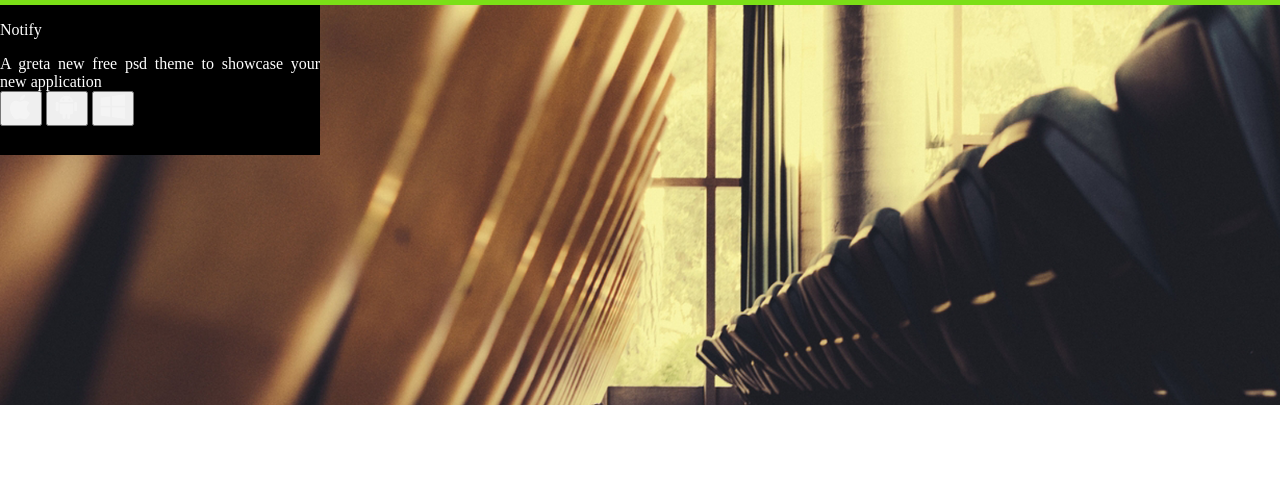
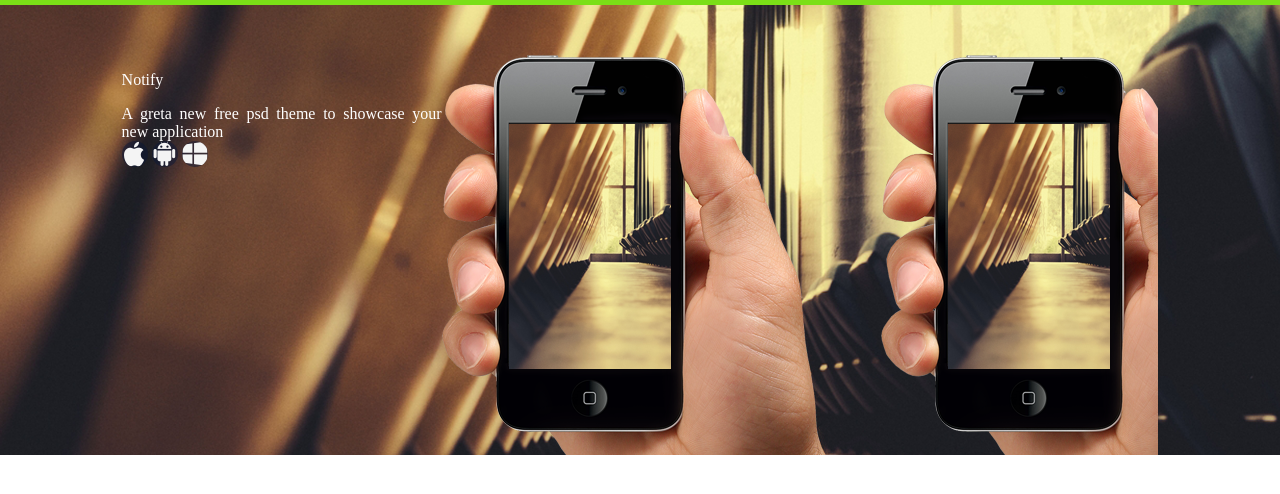
Before and after one commit to BRTytan/notify, a plain HTML site: page index.html in a window 1280 px wide. Drawn offline with Linux system fonts and the light colour scheme.

Commit message:
enquadramento das imagens nas divs

```diff
--- a/index.html
+++ b/index.html
@@ -21,20 +21,13 @@
 
                     <p></p>A greta new free psd theme to showcase your new application
                 </div>
-                <div class="icons">
-                    <button>
-                        <img src="imagens/icone-ios.png">
-                    </button>
-                    <button>
-                        <img src="imagens/icone-android.png">
-                    </button>
-                    <button>
-                        <img src="imagens/icone-windows.png">
-                    </button>
+                <div>
+                    <img class="icons" src="imagens/icone-ios.png">
+                    <img class="icons" src="imagens/icone-android.png">
+                    <img class="icons" src="imagens/icone-windows.png">
                 </div>
             </div>
             <div class="imageHand">
-
             </div>
 
         </div>
--- a/style.css
+++ b/style.css
@@ -21,13 +21,14 @@ header{
     background-position: center;
     height: 100%;
     width: 100%;
-    justify-self: center;
+    justify-content: center;
     display:flex;
+    padding-top: 50px;
 }
 .coluna{
     display: flex;
     flex-direction: column;
-    background-color: black;
+    background-color:none;
     height: 150px;
     width: 25%;
 }
@@ -36,3 +37,13 @@ header{
     text-align: justify;
     color: white;
 }
+.icons{
+    border-radius: 75%;
+    background-color: rgba(10,23,55,0.5);
+    backdrop-filter:initial;
+}
+.imageHand{
+    height: 400px;
+    width: 56%;
+    background-image: url("imagens/hand.png");
+}
```
